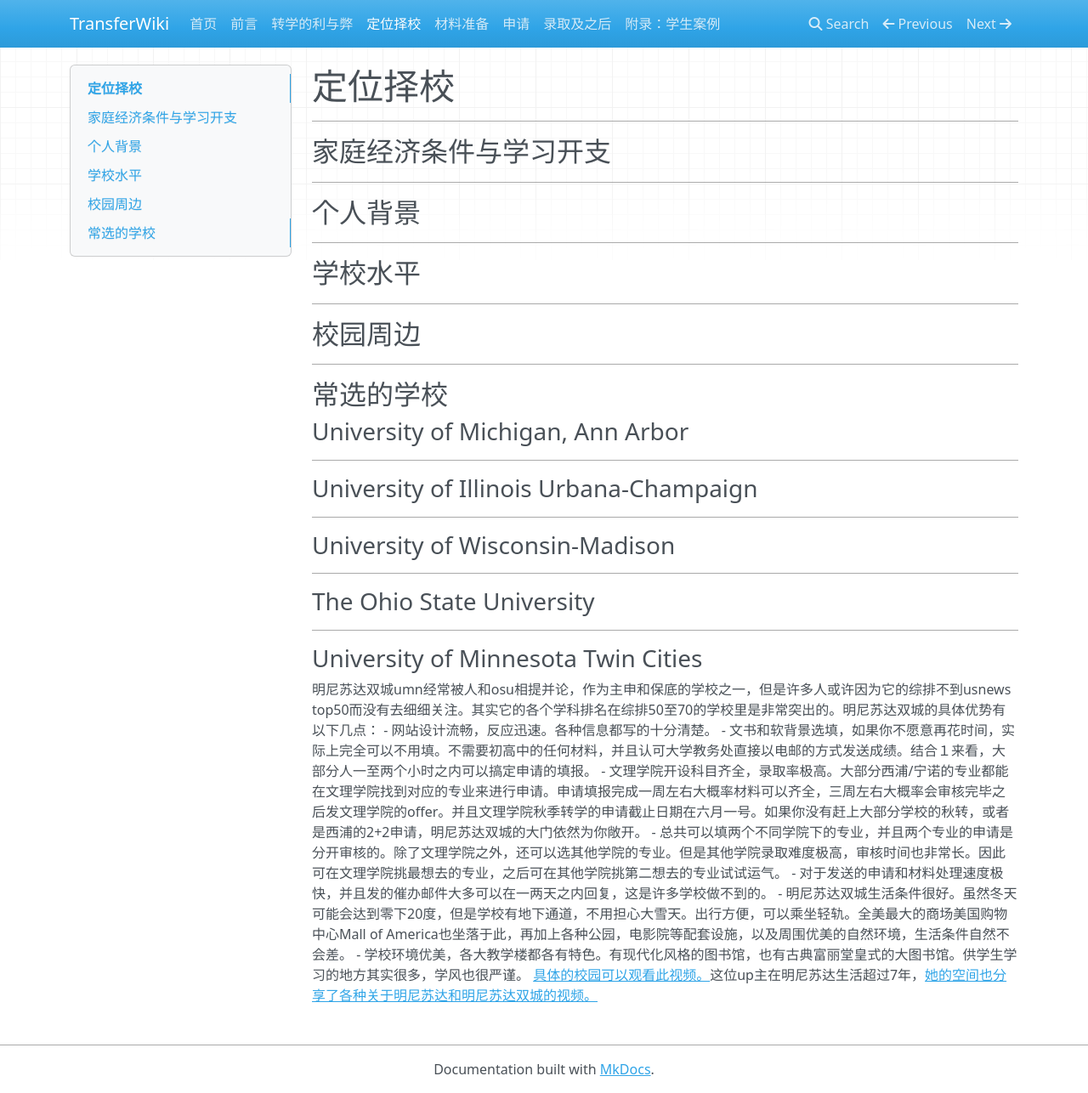
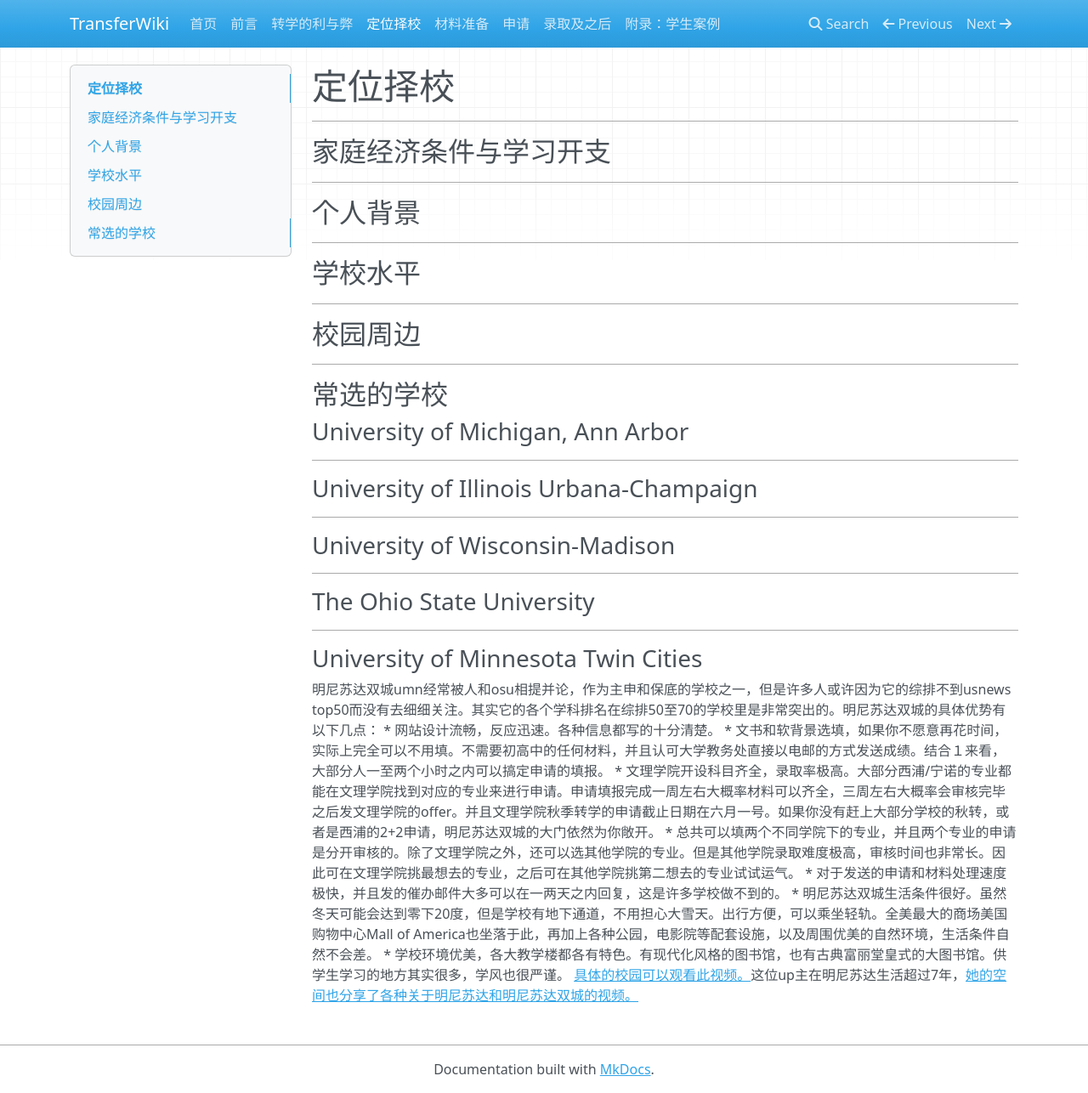
Before and after one commit to SihanXU/TransferWiki, an MkDocs documentation site: the page built from docs/school.md, in a window 1280 px wide and 1286 px high. Shown: the whole window at 85% size. Built offline with MkDocs 1.6.1, drawn with Linux system fonts in a browser that asks for light colours; nearby versions of some CDN libraries.

```diff
--- a/docs/school.md
+++ b/docs/school.md
@@ -39,11 +39,11 @@
 ### University of Minnesota Twin Cities
 
 明尼苏达双城umn经常被人和osu相提并论，作为主申和保底的学校之一，但是许多人或许因为它的综排不到usnews top50而没有去细细关注。其实它的各个学科排名在综排50至70的学校里是非常突出的。明尼苏达双城的具体优势有以下几点：
-- 网站设计流畅，反应迅速。各种信息都写的十分清楚。
-- 文书和软背景选填，如果你不愿意再花时间，实际上完全可以不用填。不需要初高中的任何材料，并且认可大学教务处直接以电邮的方式发送成绩。结合１来看，大部分人一至两个小时之内可以搞定申请的填报。
-- 文理学院开设科目齐全，录取率极高。大部分西浦/宁诺的专业都能在文理学院找到对应的专业来进行申请。申请填报完成一周左右大概率材料可以齐全，三周左右大概率会审核完毕之后发文理学院的offer。并且文理学院秋季转学的申请截止日期在六月一号。如果你没有赶上大部分学校的秋转，或者是西浦的2+2申请，明尼苏达双城的大门依然为你敞开。
-- 总共可以填两个不同学院下的专业，并且两个专业的申请是分开审核的。除了文理学院之外，还可以选其他学院的专业。但是其他学院录取难度极高，审核时间也非常长。因此可在文理学院挑最想去的专业，之后可在其他学院挑第二想去的专业试试运气。
-- 对于发送的申请和材料处理速度极快，并且发的催办邮件大多可以在一两天之内回复，这是许多学校做不到的。
-- 明尼苏达双城生活条件很好。虽然冬天可能会达到零下20度，但是学校有地下通道，不用担心大雪天。出行方便，可以乘坐轻轨。全美最大的商场美国购物中心Mall of America也坐落于此，再加上各种公园，电影院等配套设施，以及周围优美的自然环境，生活条件自然不会差。
-- 学校环境优美，各大教学楼都各有特色。有现代化风格的图书馆，也有古典富丽堂皇式的大图书馆。供学生学习的地方其实很多，学风也很严谨。
+* 网站设计流畅，反应迅速。各种信息都写的十分清楚。
+* 文书和软背景选填，如果你不愿意再花时间，实际上完全可以不用填。不需要初高中的任何材料，并且认可大学教务处直接以电邮的方式发送成绩。结合１来看，大部分人一至两个小时之内可以搞定申请的填报。
+* 文理学院开设科目齐全，录取率极高。大部分西浦/宁诺的专业都能在文理学院找到对应的专业来进行申请。申请填报完成一周左右大概率材料可以齐全，三周左右大概率会审核完毕之后发文理学院的offer。并且文理学院秋季转学的申请截止日期在六月一号。如果你没有赶上大部分学校的秋转，或者是西浦的2+2申请，明尼苏达双城的大门依然为你敞开。
+* 总共可以填两个不同学院下的专业，并且两个专业的申请是分开审核的。除了文理学院之外，还可以选其他学院的专业。但是其他学院录取难度极高，审核时间也非常长。因此可在文理学院挑最想去的专业，之后可在其他学院挑第二想去的专业试试运气。
+* 对于发送的申请和材料处理速度极快，并且发的催办邮件大多可以在一两天之内回复，这是许多学校做不到的。
+* 明尼苏达双城生活条件很好。虽然冬天可能会达到零下20度，但是学校有地下通道，不用担心大雪天。出行方便，可以乘坐轻轨。全美最大的商场美国购物中心Mall of America也坐落于此，再加上各种公园，电影院等配套设施，以及周围优美的自然环境，生活条件自然不会差。
+* 学校环境优美，各大教学楼都各有特色。有现代化风格的图书馆，也有古典富丽堂皇式的大图书馆。供学生学习的地方其实很多，学风也很严谨。
 [具体的校园可以观看此视频。](https://www.bilibili.com/video/BV1J4411m7zy?spm_id_from=333.999.0.0)这位up主在明尼苏达生活超过7年，[她的空间也分享了各种关于明尼苏达和明尼苏达双城的视频。](https://space.bilibili.com/337678006)
```
